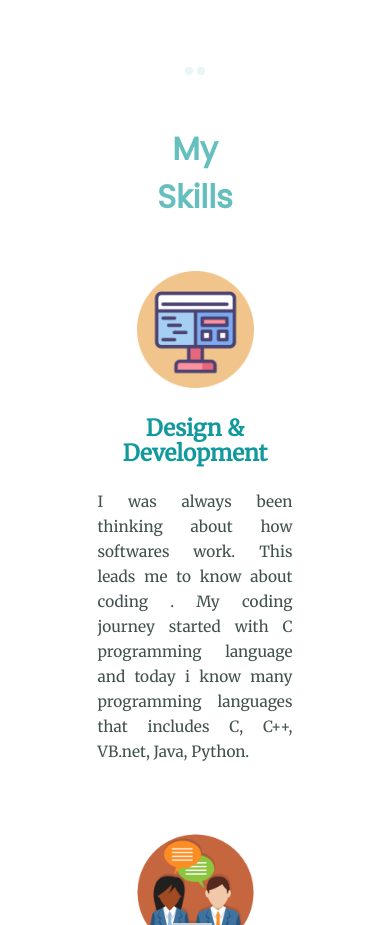
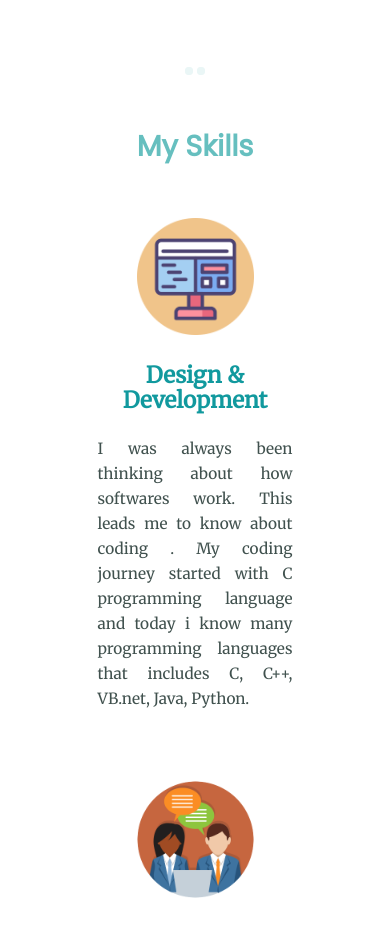
Before and after one commit to JaiiSingh/portfolio, a plain HTML site: page index.html in a window 390 px wide. Shown: the part 1040-1965 px from the top of the page. Drawn offline with Linux system fonts and the light colour scheme; a web font is replaced by a local one.

Commit message:
responsive

```diff
--- a/css/style.css
+++ b/css/style.css
@@ -203,4 +203,8 @@ hr{
    .btn ,.links{
     font-size: 1rem;
    }
+   .skills{
+    max-width: 100%;
+    font-size: 1.8em;
+   }
 }
```
